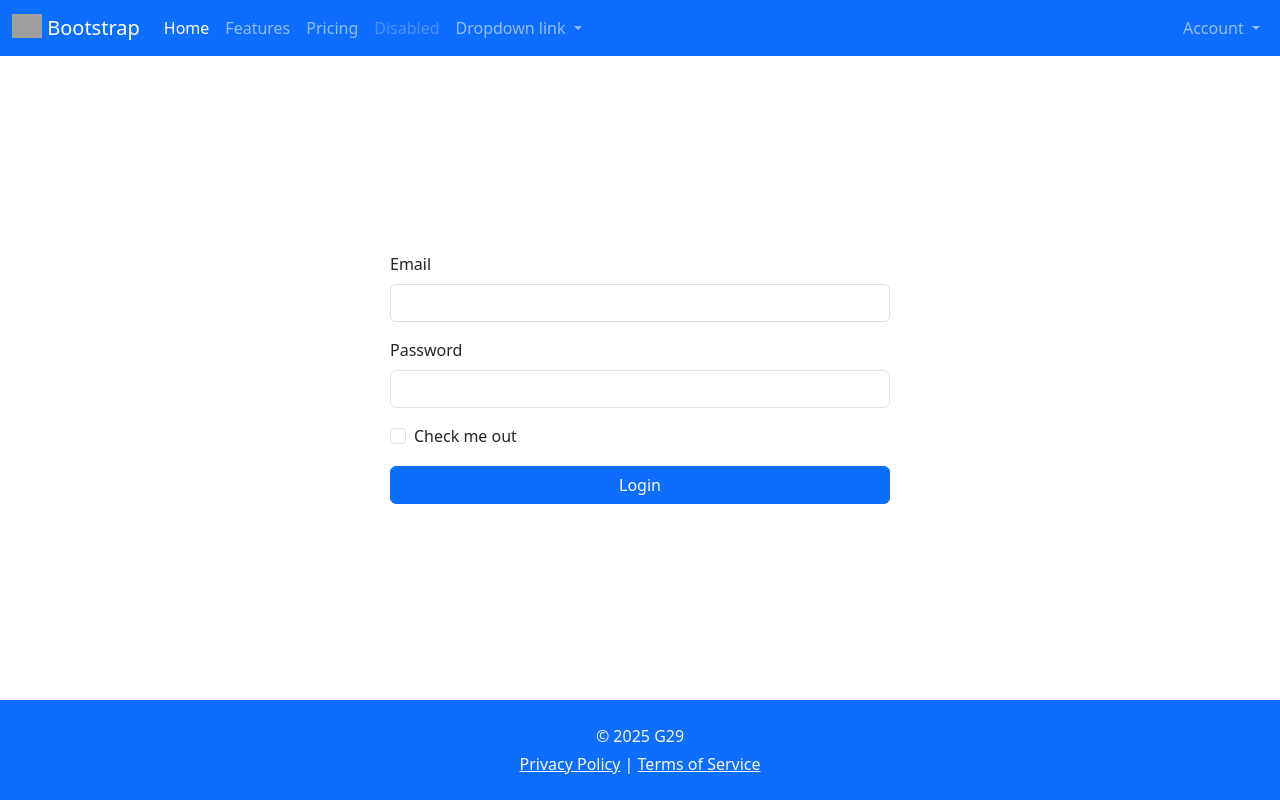
After one commit to ryangan28/SSD-G29, a Flask app: page /login in a window 1280 px wide. The commit adds this page. Run offline with Flask 3, Linux system fonts and the light colour scheme; grey boxes are pictures that could not be loaded.

Commit message:
Login page, navbar links

```diff
--- a/app.py
+++ b/app.py
@@ -29,6 +29,7 @@ def close_db_conn(exception):
 
 
 @app.route("/")
+@app.route("/home")
 def index():
     try:
         conn = get_db_conn()
@@ -43,5 +44,10 @@ def index():
     return render_template("index.html", version=version)
 
 
+@app.route("/login")
+def login():
+    return render_template("login.html")
+
+
 if __name__ == "__main__":
     app.run(debug=True)
--- a/static/css/style.css
+++ b/static/css/style.css
@@ -1,5 +1,7 @@
 html, body {
     height: 100%;
+    margin: 0;
+    padding: 0;
 }
 
 /* Light dropdown style override while keeping dark theme on navbar */
--- a/templates/base.html
+++ b/templates/base.html
@@ -15,7 +15,7 @@
 <nav class="navbar navbar-expand-lg bg-primary" data-bs-theme="dark">
     <!-- Navbar content -->
     <div class="container-fluid">
-        <a class="navbar-brand" href="#">
+        <a class="navbar-brand" href="{{ url_for('index') }}">
             <img src="https://getbootstrap.com/docs/5.3/assets/brand/bootstrap-logo.svg" alt="Logo" width="30"
                  height="24" class="d-inline-block align-text-top">
             Bootstrap
@@ -28,7 +28,7 @@
         <div class="collapse navbar-collapse" id="navbarNavDropdown">
             <ul class="navbar-nav">
                 <li class="nav-item">
-                    <a class="nav-link active" aria-current="page" href="#">Home</a>
+                    <a class="nav-link active" aria-current="page" href="{{ url_for('index') }}">Home</a>
                 </li>
                 <li class="nav-item">
                     <a class="nav-link" href="#">Features</a>
@@ -63,7 +63,7 @@
                         Account
                     </a>
                     <ul class="dropdown-menu dropdown-menu-end custom-dropdown-light">
-                        <li><a class="dropdown-item" href="#">Login</a></li>
+                        <li><a class="dropdown-item" href="{{ url_for('login') }}">Login</a></li>
                         <li><a class="dropdown-item" href="#">Signup</a></li>
                     </ul>
                 </li>
@@ -73,14 +73,14 @@
 </nav>
 
 {# Main content container #}
-<main class="flex-grow-1">
+<main class="flex-fill d-flex align-items-center justify-content-center">
     <div class="container">
         {% block content %}{% endblock %}
     </div>
 </main>
 
 {# Footer #}
-<footer class="bg-primary text-light text-center py-4 mt-5" data-bs-theme="dark">
+<footer class="bg-primary text-light text-center py-4" data-bs-theme="dark">
     <div class="container">
         <p class="mb-1">&copy; 2025 G29</p>
         <p class="mb-0">
--- a/templates/index.html
+++ b/templates/index.html
@@ -6,8 +6,8 @@
 
 {# Main content #}
 {% block content %}
-    <div class="row">
-        <div class="col-md">
+    <div class="row justify-content-center">
+        <div class="col-md-6 mx-auto">
             <h1 class="mt-4">Welcome to My Flask App</h1>
             <p class="lead">This is the home page served by Flask.</p>
 
--- /dev/null
+++ b/templates/login.html
@@ -0,0 +1,36 @@
+{# Inherit base.html layout #}
+{% extends "base.html" %}
+
+{# Website title #}
+{% block title %}Home - Flask App{% endblock %}
+
+{# Main content #}
+{% block content %}
+    <div class="d-flex justify-content-center align-items-center" style="height: calc(100vh - 160px);">
+        <div style="max-width: 500px; width: 100%;">
+            <form class="row g-3">
+                <div class="col-12">
+                    <label for="inputEmail4" class="form-label">Email</label>
+                    <input type="email" class="form-control" id="inputEmail4">
+                </div>
+                <div class="col-12">
+                    <label for="inputPassword4" class="form-label">Password</label>
+                    <input type="password" class="form-control" id="inputPassword4">
+                </div>
+                <div class="col-12">
+                    <div class="form-check">
+                        <input class="form-check-input" type="checkbox" id="gridCheck">
+                        <label class="form-check-label" for="gridCheck">
+                            Check me out
+                        </label>
+                    </div>
+                </div>
+                <div class="col-12">
+                    <div class="d-grid gap-2">
+                        <button type="submit" class="btn btn-primary">Login</button>
+                    </div>
+                </div>
+            </form>
+        </div>
+    </div>
+{% endblock %}
```
